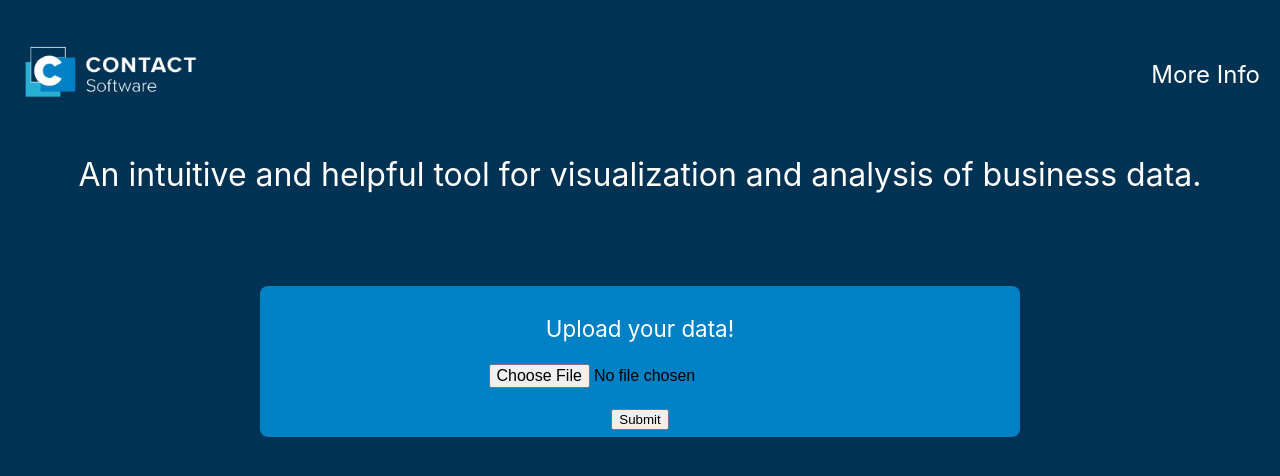
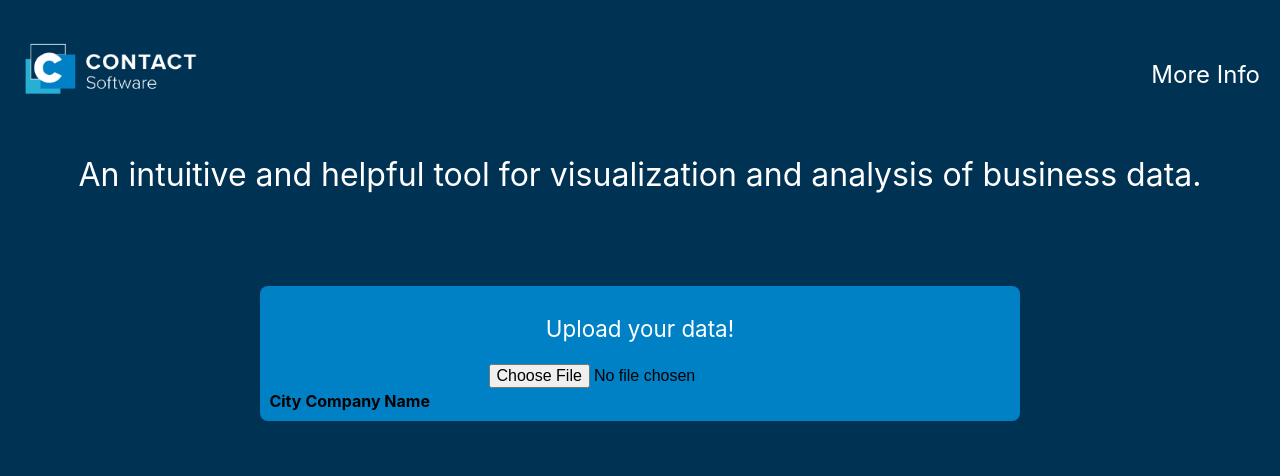
Before and after one commit to Zelgai123/HooversDataAnalysis, a React (Create React App) app in the folder frontend/: page / in a window 1280 px wide. Shown: the top 476 px of the page. Built offline with nearby package versions, Linux system fonts and the light colour scheme.

Commit message:
upload system

```diff
--- a/frontend/package.json
+++ b/frontend/package.json
@@ -9,9 +9,10 @@
     "axios": "^0.21.1",
     "react": "^17.0.1",
     "react-dom": "^17.0.1",
+    "react-google-maps": "^9.4.5",
     "react-scripts": "4.0.3",
-    "react-google-maps": "^9.4.5",
-    "web-vitals": "^1.1.0"
+    "web-vitals": "^1.1.0",
+    "xlsx": "^0.16.9"
   },
   "scripts": {
     "start": "react-scripts start",
--- a/frontend/src/App.js
+++ b/frontend/src/App.js
@@ -1,13 +1,51 @@
 import "./App.css";
 import logo from "./contact-logo.PNG";
+import React, { useState } from "react";
+import * as XLSX from "xlsx";
 
 export default function App() {
+  const [results, setResults] = useState([]);
+
+  const readExcel = (file) => {
+    const promise = new Promise((resolve, reject) => {
+      const fileReader = new FileReader();
+      fileReader.readAsArrayBuffer(file);
+
+      fileReader.onload = (e) => {
+        const bufferArray = e.target.result;
+
+        const wb = XLSX.read(bufferArray, { type: "buffer" });
+
+        const wsname = wb.SheetNames[0];
+
+        const ws = wb.Sheets[wsname];
+
+        const data = XLSX.utils.sheet_to_json(ws);
+
+        resolve(data);
+      };
+
+      fileReader.onerror = (error) => {
+        reject(error);
+      };
+    });
+
+    promise.then((d) => {
+      setResults(d);
+      console.log(d)
+    });
+  };
   return (
     <div className="App">
       <header>
-        <img src={logo} />
+        <a href="https://www.contact-software.com/de/" target="_blank">
+          <img src={logo} />
+        </a>
         <p>
-          <a href="https://github.com/Zelgai123/HooversDataAnalysis">
+          <a
+            href="https://github.com/Zelgai123/HooversDataAnalysis"
+            target="_blank"
+          >
             More Info
           </a>
         </p>
@@ -23,14 +61,32 @@ export default function App() {
       <br />
       <section className="section_introduction">
         <p>Upload your data!</p>
-        <form action="">
-          <input type="file" />
-          <br />
-          <br />
-          <button type="submit" form="form1" value="Submit">
-            Submit
-          </button>
-        </form>
+        <div>
+          <input
+            type="file"
+            onChange={(e) => {
+              const file = e.target.files[0];
+              readExcel(file);
+            }}
+          />
+
+          <table class="table container">
+            <thead>
+              <tr>
+                <th scope="col">City</th>
+                <th scope="col">Company Name</th>
+              </tr>
+            </thead>
+            <tbody>
+              {results.map((d) => (
+                <tr key={d.City}>
+                  <th>{d.City}</th>
+                  <td>{d.CompanyName}</td>
+                </tr>
+              ))}
+            </tbody>
+          </table>
+        </div>
       </section>
     </div>
   );
```
Also changed, not shown: 2 other files (tests, documents, lock files or other folders).
